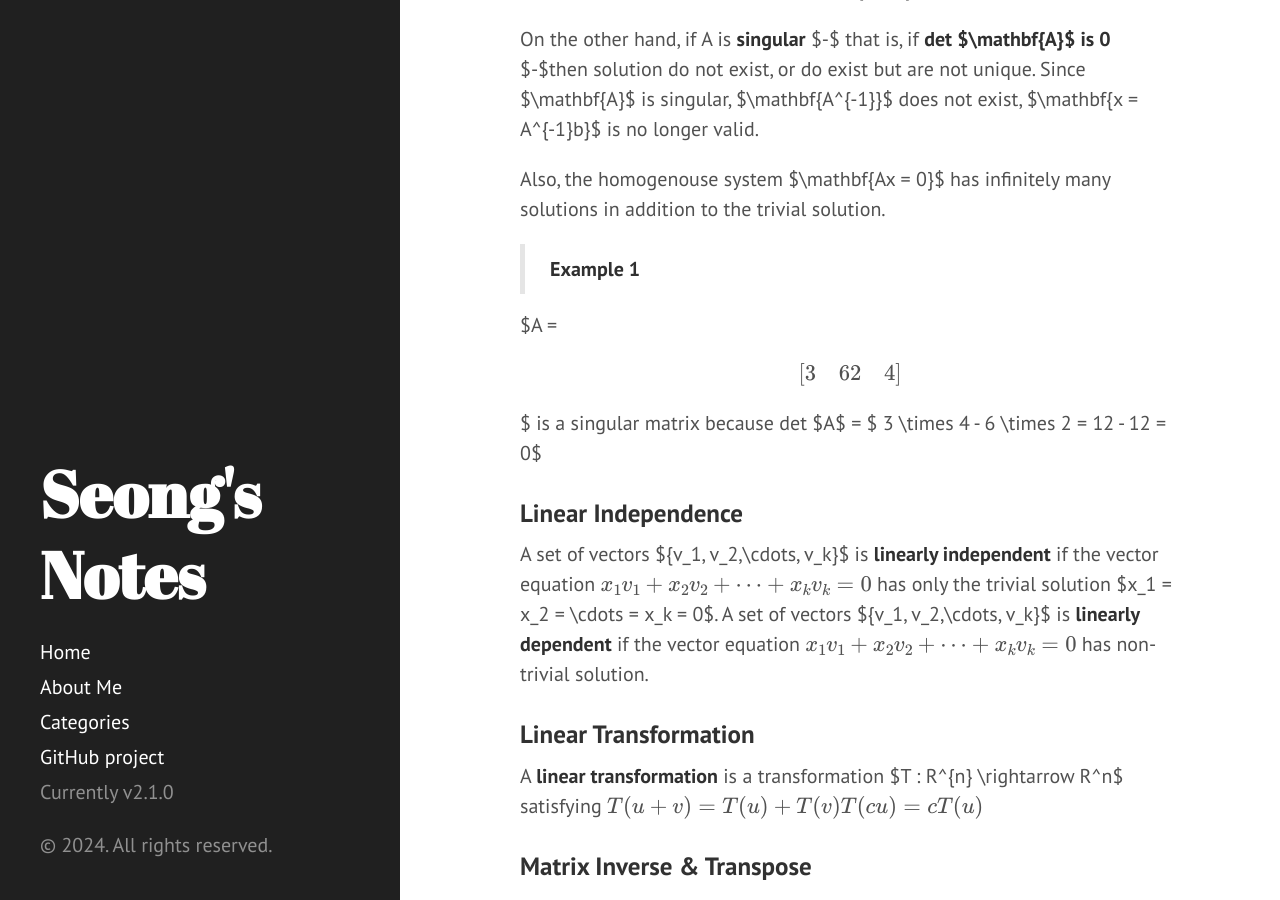
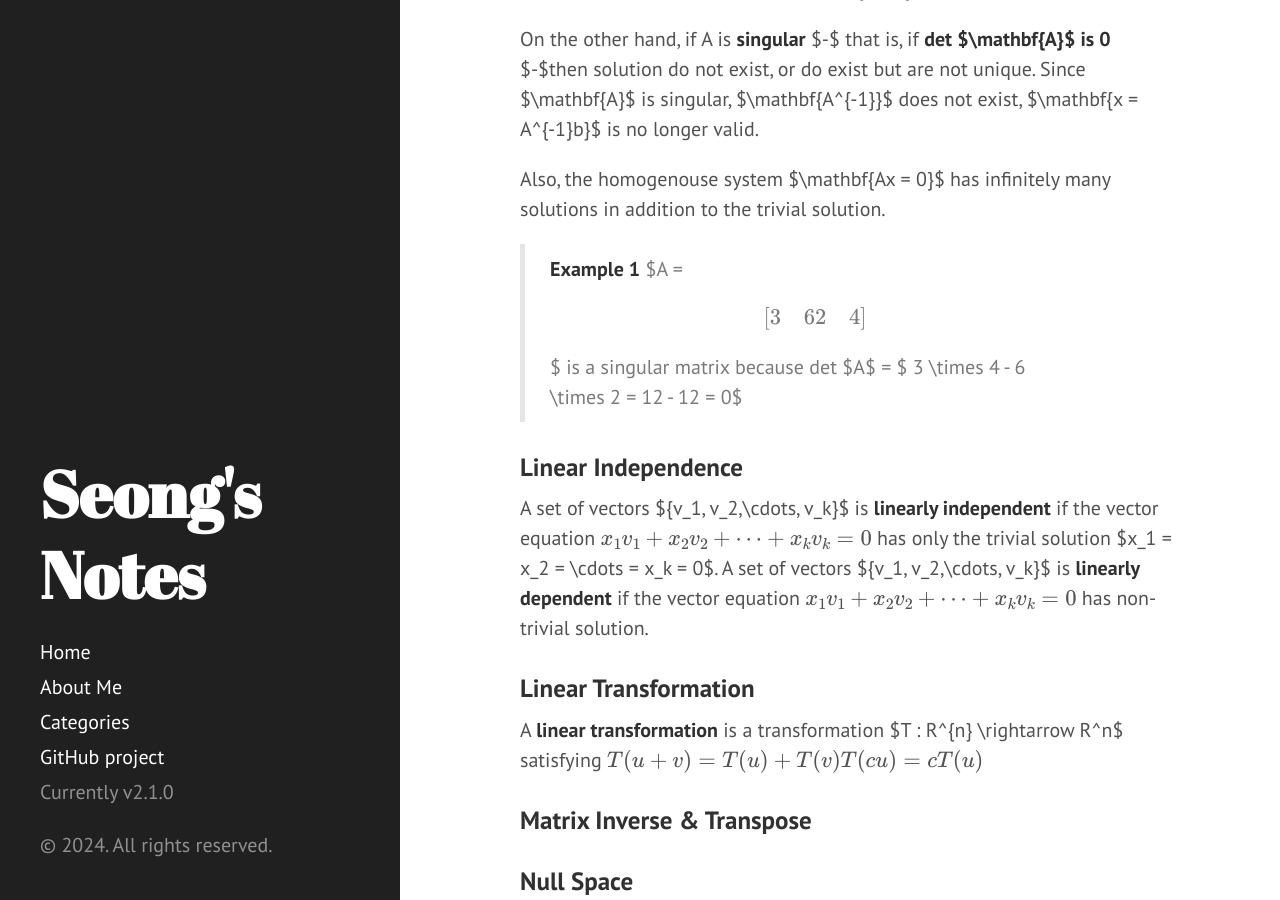
Before and after one commit to GwangseongCho/GwangseongCho.github.io, a Jekyll site: the page built from _posts/2024-09-09-differential-equations-II.md, in a window 1280 px wide and 900 px high, scrolled down 1009 px. Built offline with Jekyll 4.4.1, drawn with Linux system fonts in a browser that asks for light colours; formulas are drawn with MathJax 3.

```diff
--- a/_posts/2024-09-09-differential-equations-II.md
+++ b/_posts/2024-09-09-differential-equations-II.md
@@ -42,10 +42,9 @@
 Also, the homogenouse system $\mathbf{Ax = 0}$ has infinitely many solutions in addition to the trivial solution.
 
 >**Example 1**
-
-$A = \begin{bmatrix} 3 & 6\\
-2 & 4\\
-\end{bmatrix}$ is a singular matrix because det $A$ = $ 3 \times 4 - 6 \times 2 = 12 -  12 = 0$
+>$A = \begin{bmatrix} 3 & 6\\
+>2 & 4\\
+>\end{bmatrix}$ is a singular matrix because det $A$ = $ 3 \times 4 - 6 \times 2 = 12 -  12 = 0$
 
 
 ### Linear Independence
```
